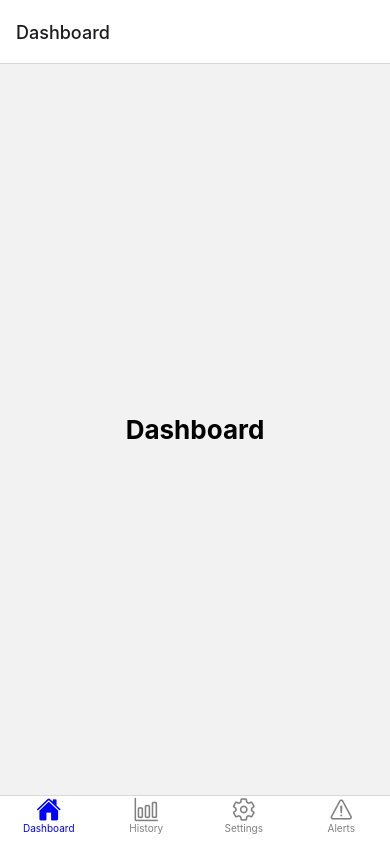
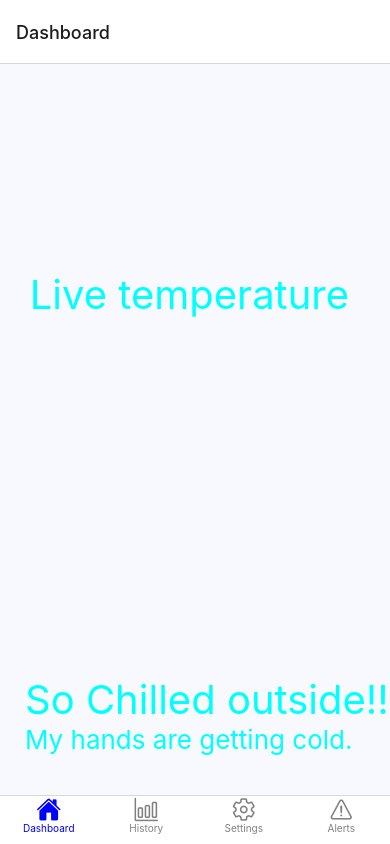
Before and after one commit to jellyymango/AQTM, a React Native app: screen / in a window 390 px wide. Built offline with nearby package versions, Linux system fonts and the light colour scheme.

Commit message:
Update dashboard.js

```diff
--- a/navigation/pages/dashboard.js
+++ b/navigation/pages/dashboard.js
@@ -1,3 +1,4 @@
+/*
 import * as React from 'react';
 import { View, Text } from 'react-native';
 
@@ -10,3 +11,58 @@ export default function Dashboard({ navigation }) {
         </View>
     );
 }
+*/
+
+import React from "react";
+import { View, Text, StyleSheet } from "react-native";
+import { Feather } from "@expo/vector-icons";
+
+const Weather = ({ widgetNumber }) => {
+  return (
+    <View style={styles.weatherContainer}>
+      <View style={styles.titleContainer}>
+        {widgetNumber === 10 ? (
+          <Feather name="cloud-snow" size={58} color="#00ffff" />
+        ) : null}
+        <Text style={styles.tempText}>Live temperature </Text>
+      </View>
+      <View style={styles.bodyContainer}>
+        <Text style={styles.title}>So Chilled outside!!</Text>
+        <Text style={styles.subtitle}>My hands are getting cold.</Text>
+      </View>
+    </View>
+  );
+};
+
+const styles = StyleSheet.create({
+  weatherContainer: {
+    flex: 1,
+    backgroundColor: "#f8f8ff",
+  },
+  titleContainer: {
+    flex: 2,
+    alignItems: "center",
+    justifyContent: "center",
+  },
+  tempText: {
+    fontSize: 40,
+    color: "#00ffff",
+  },
+  bodyContainer: {
+    flex: 1,
+    alignItems: "flex-start",
+    justifyContent: "flex-end",
+    paddingLeft: 25,
+    marginBottom: 40,
+  },
+  title: {
+    fontSize: 40,
+    color: "#00ffff",
+  },
+  subtitle: {
+    fontSize: 26,
+    color: "#00ffff",
+  },
+});
+
+export default Weather;
```
